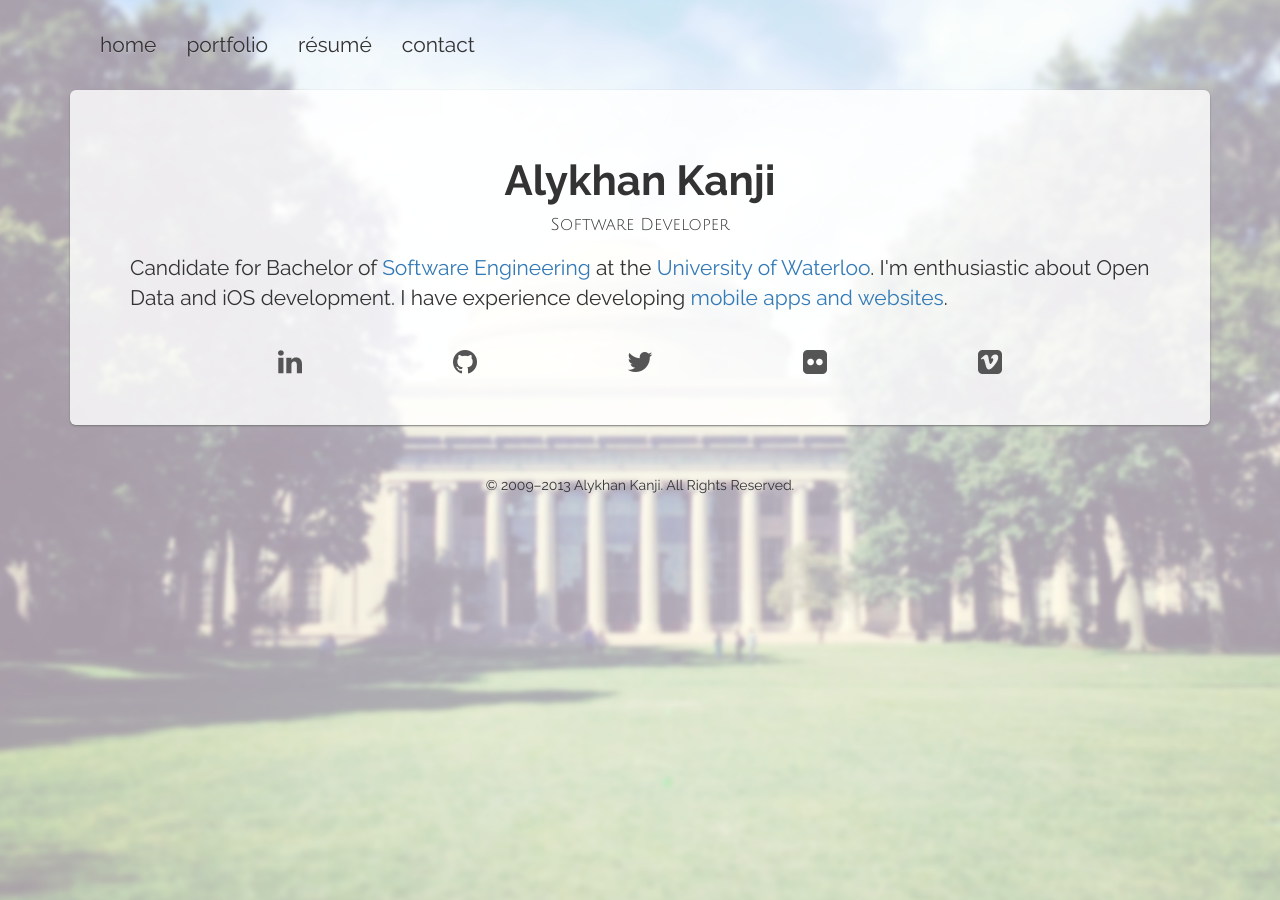
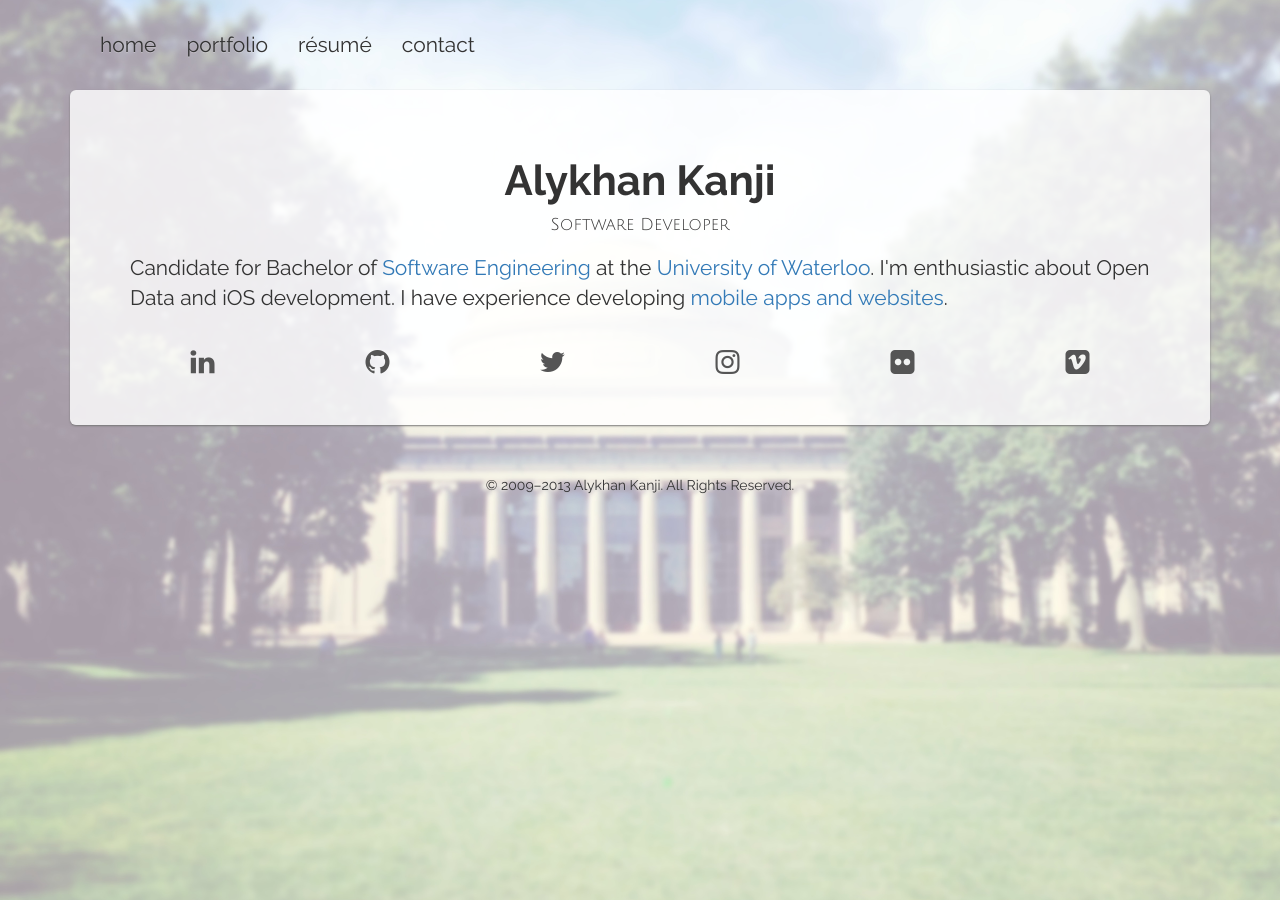
Before and after one commit to alykhank/alykhank.github.io, a Jekyll site: the page built from index.html, in a window 1280 px wide. Built offline with Jekyll 4.4.1, drawn with Linux system fonts in a browser that asks for light colours; nearby versions of some CDN libraries; comment, search, counter and statistics services are not loaded.

Commit message:
Add Instagram link, improve social icon alignment

```diff
--- a/index.html
+++ b/index.html
@@ -8,20 +8,23 @@
 	<p>Candidate for Bachelor of <a href="https://uwaterloo.ca/software-engineering/">Software Engineering</a> at the <a href="https://uwaterloo.ca/">University of Waterloo</a>. I'm enthusiastic about Open Data and iOS development. I have experience developing <a href="portfolio.html">mobile apps and websites</a>.</p>
 	<br>
 	<div class="row text-center">
-		<div class="col-sm-1"></div>
-		<div class="col-xs-2">
+		<div class="col-xs-4 col-sm-2">
 			<a href="http://ca.linkedin.com/in/alykhankanji" target="_blank"><i class="fa fa-fw fa-2x fa-linkedin"></i></a>
 		</div>
-		<div class="col-xs-2">
+		<div class="col-xs-4 col-sm-2">
 			<a href="http://github.com/alykhank" target="_blank"><i class="fa fa-fw fa-2x fa-github"></i></a>
 		</div>
-		<div class="col-xs-2">
+		<div class="col-xs-4 col-sm-2">
 			<a href="http://twitter.com/alykhank" target="_blank"><i class="fa fa-fw fa-2x fa-twitter"></i></a>
 		</div>
-		<div class="col-xs-2">
+		<div class="clearfix visible-xs"></div>
+		<div class="col-xs-4 col-sm-2">
+			<a href="http://instagram.com/alykhank" target="_blank"><i class="fa fa-fw fa-2x fa-instagram"></i></a>
+		</div>
+		<div class="col-xs-4 col-sm-2">
 			<a href="http://flickr.com/photos/alykhankanji" target="_blank"><i class="fa fa-fw fa-2x fa-flickr"></i></a>
 		</div>
-		<div class="col-xs-2">
+		<div class="col-xs-4 col-sm-2">
 			<a href="http://vimeo.com/alykhan" target="_blank"><i class="fa fa-fw fa-2x fa-vimeo-square"></i></a>
 		</div>
 	</div>
```
